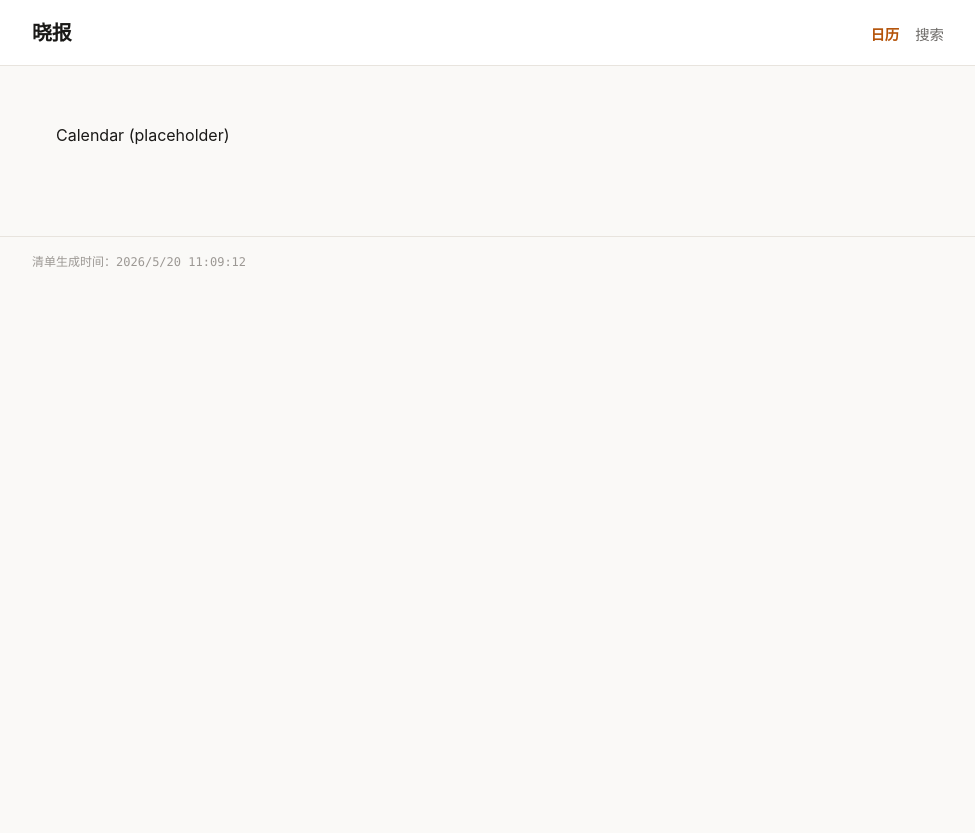
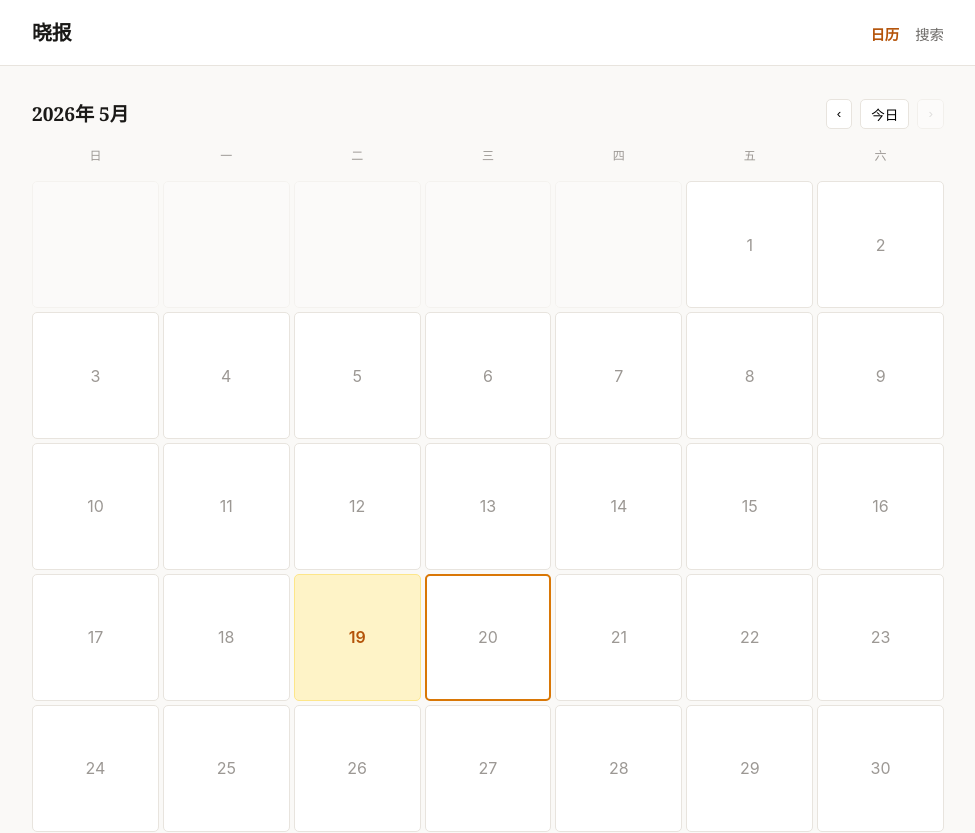
Before and after one commit to xw-fu/xiaobao-reader, a React (Vite) app: page / in a window 1280 px wide. Shown: the top 833 px of the page, without its empty margins (152-1127 px from the left). Before the commit the page ends 800 px from the top, so only its background shows below. Built offline with nearby package versions, Linux system fonts and the light colour scheme.

Commit message:
feat: calendar route + month grid with highlighted dates

```diff
--- /dev/null
+++ b/src/components/CalendarGrid.module.css
@@ -0,0 +1,47 @@
+.wrap { display: flex; flex-direction: column; gap: 12px; }
+.bar {
+  display: flex;
+  align-items: center;
+  justify-content: space-between;
+  gap: 12px;
+}
+.title { font-family: var(--font-serif); font-size: 1.2rem; font-weight: 600; }
+.navbtn {
+  background: var(--surface);
+  border: 1px solid var(--border);
+  border-radius: var(--radius-sm);
+  padding: 4px 10px;
+  font-size: .85rem;
+  cursor: pointer;
+}
+.navbtn:disabled { opacity: .4; cursor: default; }
+
+.weekdays, .grid {
+  display: grid;
+  grid-template-columns: repeat(7, 1fr);
+  gap: 4px;
+}
+.weekday { font-size: .75rem; color: var(--text-muted); text-align: center; padding: 4px 0; }
+.cell {
+  background: var(--surface);
+  border: 1px solid var(--border);
+  border-radius: var(--radius-sm);
+  aspect-ratio: 1;
+  display: flex;
+  align-items: center;
+  justify-content: center;
+  font-size: .9rem;
+  color: var(--text-muted);
+  cursor: default;
+  font: inherit;
+}
+.cell.has {
+  background: var(--accent-light);
+  border-color: #fde68a;
+  color: var(--accent-dark);
+  font-weight: 600;
+  cursor: pointer;
+}
+.cell.has:hover { background: #fce69a; }
+.cell.outside { opacity: .3; }
+.cell.today { outline: 2px solid var(--accent); outline-offset: -2px; }
--- /dev/null
+++ b/src/components/CalendarGrid.tsx
@@ -0,0 +1,119 @@
+import { useMemo, useState } from "react";
+import { useNavigate } from "react-router-dom";
+import type { ManifestEntry } from "../types";
+import styles from "./CalendarGrid.module.css";
+
+const WEEKDAYS = ["日", "一", "二", "三", "四", "五", "六"];
+
+interface Props { entries: ManifestEntry[] }
+
+function ymd(d: Date): string {
+  const y = d.getFullYear();
+  const m = String(d.getMonth() + 1).padStart(2, "0");
+  const day = String(d.getDate()).padStart(2, "0");
+  return `${y}-${m}-${day}`;
+}
+
+function firstOfMonth(year: number, month: number): Date {
+  return new Date(year, month, 1);
+}
+
+function daysInMonth(year: number, month: number): number {
+  return new Date(year, month + 1, 0).getDate();
+}
+
+export function CalendarGrid({ entries }: Props) {
+  const navigate = useNavigate();
+  const byDate = useMemo(() => {
+    const map = new Map<string, ManifestEntry[]>();
+    for (const e of entries) {
+      const arr = map.get(e.date) ?? [];
+      arr.push(e);
+      map.set(e.date, arr);
+    }
+    return map;
+  }, [entries]);
+
+  const newestDate = entries.length > 0 ? entries[0].date : ymd(new Date());
+  const [year, setYear] = useState(() => Number(newestDate.slice(0, 4)));
+  const [month, setMonth] = useState(() => Number(newestDate.slice(5, 7)) - 1); // 0-indexed
+
+  const todayStr = ymd(new Date());
+  const newestY = Number(newestDate.slice(0, 4));
+  const newestM = Number(newestDate.slice(5, 7)) - 1;
+  const canGoNext = year < newestY || (year === newestY && month < newestM);
+
+  const first = firstOfMonth(year, month);
+  const offset = first.getDay();
+  const total = daysInMonth(year, month);
+  const cells: { dateStr: string | null; inMonth: boolean }[] = [];
+  for (let i = 0; i < offset; i++) cells.push({ dateStr: null, inMonth: false });
+  for (let d = 1; d <= total; d++) {
+    const dateStr = `${year}-${String(month + 1).padStart(2, "0")}-${String(d).padStart(2, "0")}`;
+    cells.push({ dateStr, inMonth: true });
+  }
+  while (cells.length % 7 !== 0) cells.push({ dateStr: null, inMonth: false });
+
+  function prevMonth() {
+    if (month === 0) { setYear(year - 1); setMonth(11); } else setMonth(month - 1);
+  }
+  function nextMonth() {
+    if (!canGoNext) return;
+    if (month === 11) { setYear(year + 1); setMonth(0); } else setMonth(month + 1);
+  }
+  function jumpToday() {
+    const t = new Date();
+    setYear(t.getFullYear());
+    setMonth(t.getMonth());
+  }
+
+  return (
+    <div className={styles.wrap}>
+      <div className={styles.bar}>
+        <div className={styles.title}>{year}年 {month + 1}月</div>
+        <div style={{ display: "flex", gap: 8 }}>
+          <button type="button" className={styles.navbtn} onClick={prevMonth}>‹</button>
+          <button type="button" className={styles.navbtn} onClick={jumpToday}>今日</button>
+          <button type="button" className={styles.navbtn} onClick={nextMonth} disabled={!canGoNext}>›</button>
+        </div>
+      </div>
+      <div className={styles.weekdays}>
+        {WEEKDAYS.map((w) => <div key={w} className={styles.weekday}>{w}</div>)}
+      </div>
+      <div className={styles.grid}>
+        {cells.map((c, i) => {
+          if (!c.dateStr) return <div key={i} className={`${styles.cell} ${styles.outside}`} aria-hidden />;
+          const dayEntries = byDate.get(c.dateStr) ?? [];
+          const has = dayEntries.length > 0;
+          const isToday = c.dateStr === todayStr;
+          const className = [
+            styles.cell,
+            has ? styles.has : "",
+            isToday ? styles.today : "",
+          ].filter(Boolean).join(" ");
+          const dayNum = Number(c.dateStr.slice(8));
+          const ariaLabel = has
+            ? `${year}年${month + 1}月${dayNum}日 · ${dayEntries[0].takeaway.slice(0, 30)}`
+            : `${year}年${month + 1}月${dayNum}日`;
+          const tooltip = has
+            ? `${dayEntries[0].title}\n${dayEntries[0].takeaway}`
+            : undefined;
+          return has ? (
+            <button
+              key={i}
+              type="button"
+              className={className}
+              title={tooltip}
+              aria-label={ariaLabel}
+              onClick={() => navigate(`/r/${c.dateStr}`)}
+            >
+              {dayNum}
+            </button>
+          ) : (
+            <div key={i} className={className} aria-label={ariaLabel}>{dayNum}</div>
+          );
+        })}
+      </div>
+    </div>
+  );
+}
--- a/src/routes/Calendar.tsx
+++ b/src/routes/Calendar.tsx
@@ -1,3 +1,8 @@
+import { useManifest } from "../data/ManifestContext";
+import { CalendarGrid } from "../components/CalendarGrid";
+
 export default function Calendar() {
-  return <div style={{ padding: 24 }}>Calendar (placeholder)</div>;
+  const { status } = useManifest();
+  if (status.kind !== "ready") return null;
+  return <CalendarGrid entries={status.manifest.entries} />;
 }
```
Also changed, not shown: 1 other file (tests, documents, lock files or other folders).
